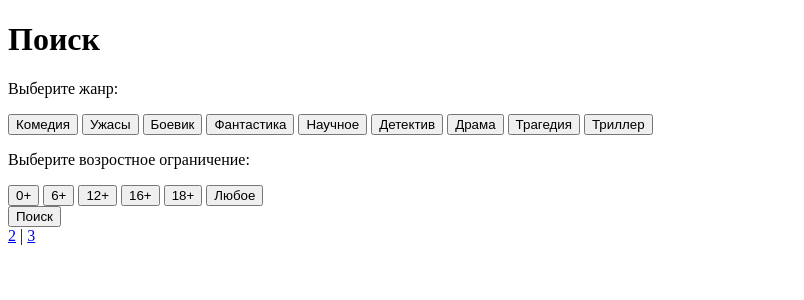
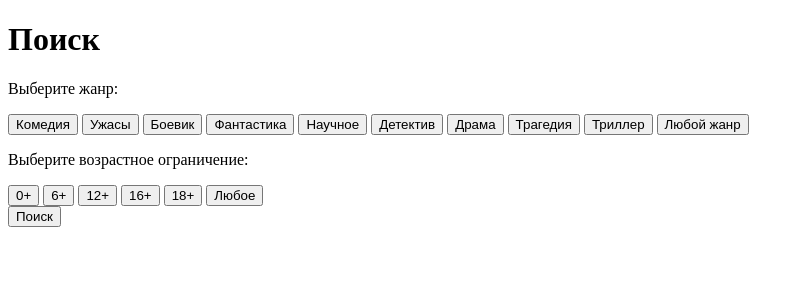
Before and after one commit to miki77i/FlaskWeb, a Flask app: page / in a window 1280 px wide. Shown: the top 300 px of the page, without its empty margins (0-804 px from the left). Run offline with Flask 3, Linux system fonts and the light colour scheme.

Commit message:
вывод фильмов

```diff
--- a/app.py
+++ b/app.py
@@ -1,18 +1,39 @@
-from flask import Flask, render_template
+from flask import Flask, render_template,request, jsonify
+app = Flask(__name__)
 
-app = Flask(__name__)
+movies = [
+    {"title": "Ирония судьбы", "genre": "Комедия", "age_rating": "12+", "year": 1975},
+    {"title": "Оно", "genre": "Ужасы", "age_rating": "16+", "year": 2017},
+    {"title": "Матрица", "genre": "Фантастика", "age_rating": "16+", "year": 1999},
+    {"title": "Достучаться до небес", "genre": "Драма", "age_rating": "16+", "year": 1997},
+    {"title": "Крепкий орешек", "genre": "Боевик", "age_rating": "18+", "year": 1988},
+    {"title": "Шерлок Холмс", "genre": "Детектив", "age_rating": "12+", "year": 2009},
+    {"title": "Интерстеллар", "genre": "Научное", "age_rating": "12+", "year": 2014},
+    {"title": "Ромео и Джульетта", "genre": "Трагедия", "age_rating": "12+", "year": 1996},
+    {"title": "Молчание ягнят", "genre": "Триллер", "age_rating": "18+", "year": 1991},
+    {"title": "Титаник", "genre": "Драма", "age_rating": "12+", "year": 1997},
+]
 
 @app.route("/")
 def slide1():
     return render_template("s1.html")
 
-@app.route("/s2")
-def slide2():
-    return render_template("s2.html")
+@app.route('/search', methods=['POST'])
+def search():
+    data = request.json
+    genre = data.get('genre')
+    age_rating = data.get('age_rating')
 
-@app.route("/s3")
-def slide3():
-    return render_template("s3.html")
+    filtered_movies = movies
+
+    if genre and genre != 'Любой':
+        filtered_movies = [m for m in filtered_movies if m['genre'] == genre]
+
+    if age_rating and age_rating != 'Любое':
+        filtered_movies = [m for m in filtered_movies if m['age_rating'] == age_rating]
+
+    return jsonify(filtered_movies)
+
 
 if __name__ == "__main__":
     app.run(debug=True)
--- /dev/null
+++ b/static/Script.js
@@ -0,0 +1,66 @@
+document.addEventListener('DOMContentLoaded', function() {
+    let selectedGenre = null;
+    let selectedAge = null;
+
+    // Обработчики для жанров
+    document.querySelectorAll('.choice1 .criteria').forEach(button => {
+        button.addEventListener('click', function() {
+            document.querySelectorAll('.choice1 .criteria').forEach(btn => btn.classList.remove('active'));
+            this.classList.add('active');
+            selectedGenre = this.getAttribute('data-genre');
+        });
+    });
+
+    // Обработчики для возрастных ограничений
+    document.querySelectorAll('.choice2 .criteria').forEach(button => {
+        button.addEventListener('click', function() {
+            document.querySelectorAll('.choice2 .criteria').forEach(btn => btn.classList.remove('active'));
+            this.classList.add('active');
+            selectedAge = this.getAttribute('data-age');
+        });
+    });
+
+    // Обработчик кнопки поиска
+    document.querySelector('.search-button').addEventListener('click', function() {
+        if (!selectedGenre || !selectedAge) {
+            alert('Пожалуйста, выберите жанр и возрастное ограничение');
+            return;
+        }
+
+        fetch('/search', {
+            method: 'POST',
+            headers: {
+                'Content-Type': 'application/json',
+            },
+            body: JSON.stringify({
+                genre: selectedGenre,
+                age_rating: selectedAge
+            })
+        })
+        .then(response => response.json())
+        .then(data => {
+            const resultsDiv = document.getElementById('results');
+            resultsDiv.innerHTML = '';
+
+            if (data.length === 0) {
+                resultsDiv.innerHTML = '<p>Фильмы не найдены</p>';
+                return;
+            }
+
+            data.forEach(movie => {
+                const movieDiv = document.createElement('div');
+                movieDiv.className = 'movie';
+                movieDiv.innerHTML = `
+                    <h3>${movie.title}</h3>
+                    <p><strong>Жанр:</strong> ${movie.genre}</p>
+                    <p><strong>Возрастное ограничение:</strong> ${movie.age_rating}</p>
+                    <p><strong>Год выпуска:</strong> ${movie.year}</p>
+                `;
+                resultsDiv.appendChild(movieDiv);
+            });
+        })
+        .catch(error => {
+            console.error('Error:', error);
+        });
+    });
+});
--- a/templates/s1.html
+++ b/templates/s1.html
@@ -6,32 +6,34 @@
     <body>
         <h1>Поиск</h1>
         <p>Выберите жанр:</p>
-        <div class="choice1">
-            <button class="criteria">Комедия</button>
-            <button class="criteria">Ужасы</button>
-            <button class="criteria">Боевик</button>
-            <button class="criteria">Фантастика</button>
-            <button class="criteria">Научное</button>
-            <button class="criteria">Детектив</button>
-            <button class="criteria">Драма</button>
-            <button class="criteria">Трагедия</button>
-            <button class="criteria">Триллер</button>
+       <div class="choice1">
+            <button class="criteria" data-genre="Комедия">Комедия</button>
+            <button class="criteria" data-genre="Ужасы">Ужасы</button>
+            <button class="criteria" data-genre="Боевик">Боевик</button>
+            <button class="criteria" data-genre="Фантастика">Фантастика</button>
+            <button class="criteria" data-genre="Научное">Научное</button>
+            <button class="criteria" data-genre="Детектив">Детектив</button>
+            <button class="criteria" data-genre="Драма">Драма</button>
+            <button class="criteria" data-genre="Трагедия">Трагедия</button>
+            <button class="criteria" data-genre="Триллер">Триллер</button>
+            <button class="criteria" data-genre="Любой">Любой жанр</button>
         </div>
 
-        <p>Выберите возростное ограничение:</p>
+        <p>Выберите возрастное ограничение:</p>
         <div class="choice2">
-            <button class="criteria">0+</button>
-            <button class="criteria">6+</button>
-            <button class="criteria">12+</button>
-            <button class="criteria">16+</button>
-            <button class="criteria">18+</button>
-            <button class="criteria">Любое</button>
+            <button class="criteria" data-age="0+">0+</button>
+            <button class="criteria" data-age="6+">6+</button>
+            <button class="criteria" data-age="12+">12+</button>
+            <button class="criteria" data-age="16+">16+</button>
+            <button class="criteria" data-age="18+">18+</button>
+            <button class="criteria" data-age="Любое">Любое</button>
         </div>
 
         <div class="search">
             <button class="search-button">Поиск</button>
         </div>
-
-        <a href="/s2">2</a> | <a href="/s3">3</a>
+        <div class="results" id="results"></div>
+        <!-- <a href="/s2">2</a> | <a href="/s3">3</a> -->
+        <script src="{{ url_for('static', filename='Script.js') }}"></script>
     </body>
 </html>
```
